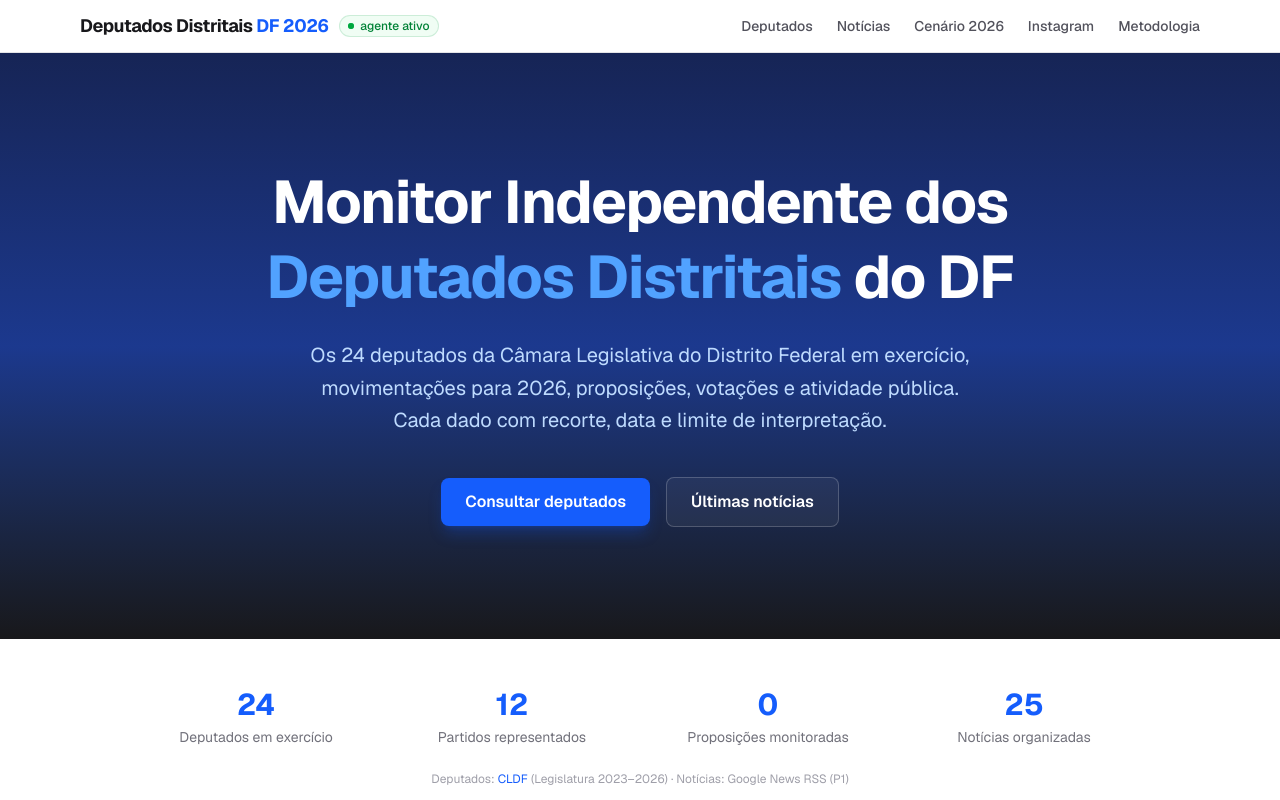
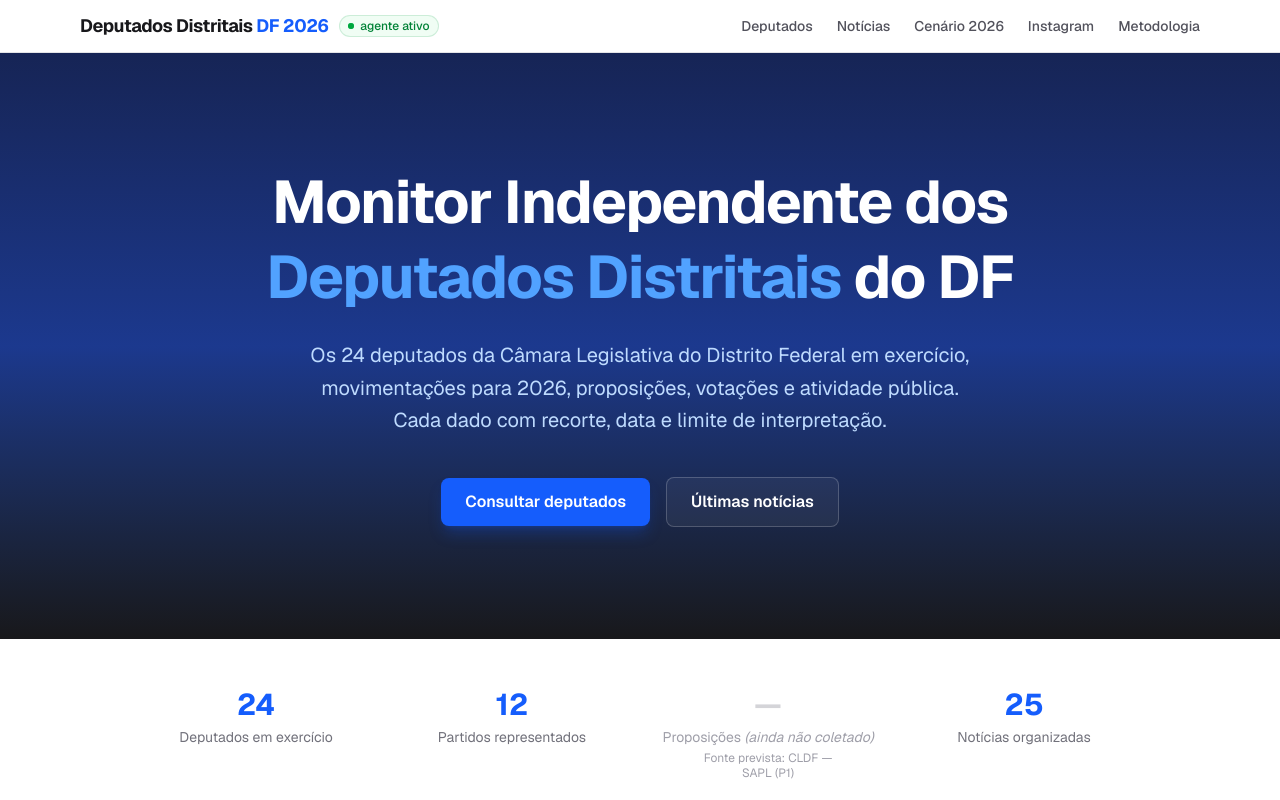
Before and after one commit to gustavomelofr/deputados-distritais-df-2026, a Next.js app: page / in a window 1280 px wide. Shown: the top 800 px of the page. Built offline with nearby package versions, Linux system fonts and the light colour scheme.

Commit message:
feat(loop): atualização aprovada 2026-07-24T18-27-53-655Z (#12)
Co-authored-by: Agente Contínuo <agente@deputadosdistritais.dev>

```diff
--- a/src/app/deputados-distritais/[slug]/page.tsx
+++ b/src/app/deputados-distritais/[slug]/page.tsx
@@ -168,14 +168,14 @@ export default async function DeputadoPage({ params }: Props) {
             </div>
             <div className="flex justify-between">
               <span className="text-zinc-500">Proposições</span>
-              <span className="text-zinc-700">
-                {dep.proposicoes.length} registradas
+              <span className="text-zinc-400 text-sm italic">
+                ainda não coletado
               </span>
             </div>
             <div className="flex justify-between">
               <span className="text-zinc-500">Presenças</span>
-              <span className="text-zinc-700">
-                {dep.presenca.length} sessões registradas
+              <span className="text-zinc-400 text-sm italic">
+                ainda não coletado
               </span>
             </div>
           </div>
--- a/src/app/page.tsx
+++ b/src/app/page.tsx
@@ -64,18 +64,18 @@ export default function Home() {
                 Partidos representados
               </p>
             </Link>
-            <Link
-              href="/deputados-distritais"
-              className="group rounded-lg focus:outline-none focus-visible:ring-2 focus-visible:ring-blue-500"
-              aria-label="Ver deputados distritais e suas proposições monitoradas"
-            >
-              <p className="text-3xl font-bold text-blue-600 group-hover:text-blue-500 transition">
-                {deputados.reduce((a, d) => a + d.proposicoes.length, 0)}
+            <div className="rounded-lg focus:outline-none">
+              <p className="text-3xl font-bold text-zinc-300">
+                —
               </p>
-              <p className="text-sm text-zinc-500 mt-1 group-hover:text-blue-600 transition">
-                Proposições monitoradas
+              <p className="text-sm text-zinc-400 mt-1">
+                Proposições{" "}
+                <span className="italic">(ainda não coletado)</span>
               </p>
-            </Link>
+              <p className="text-xs text-zinc-400 mt-1 leading-tight max-w-[160px] mx-auto">
+                Fonte prevista: CLDF — SAPL (P1)
+              </p>
+            </div>
             <Link
               href="/noticias"
               className="group rounded-lg focus:outline-none focus-visible:ring-2 focus-visible:ring-blue-500"
```
